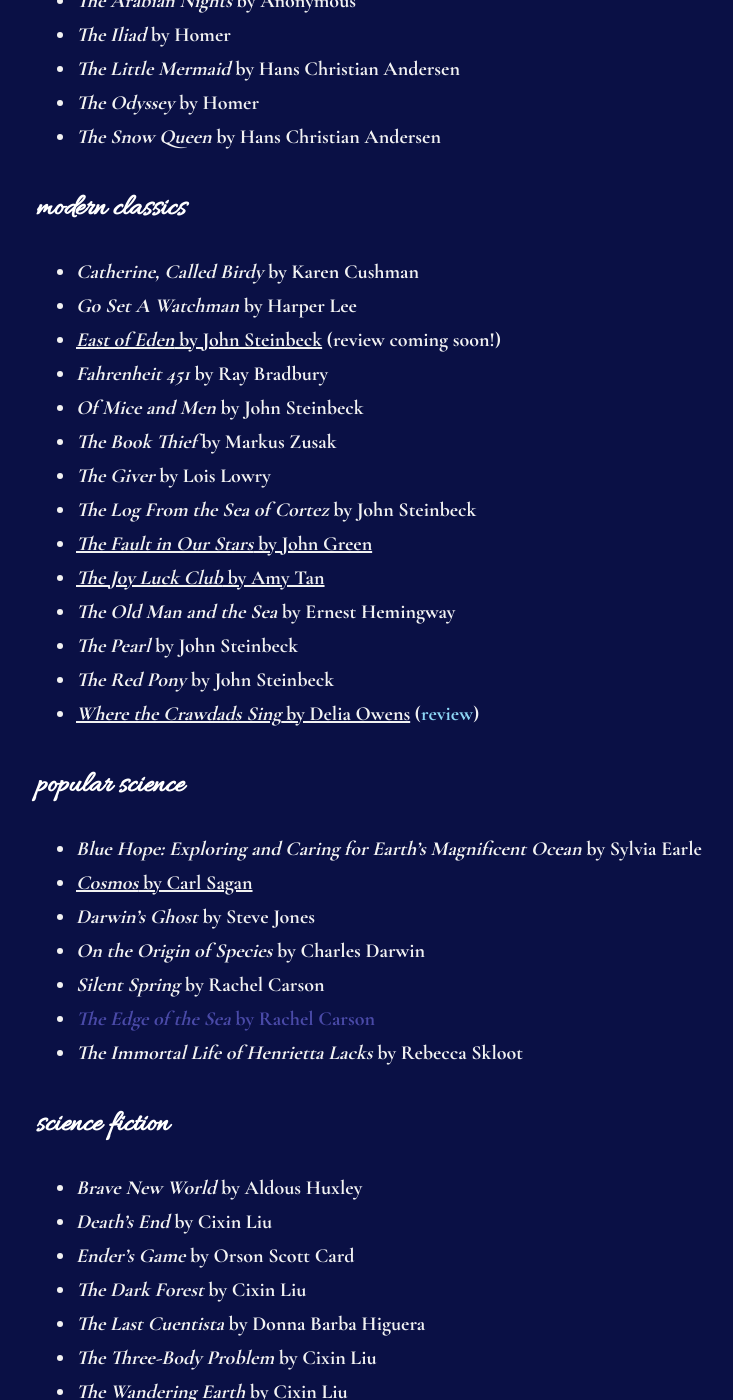
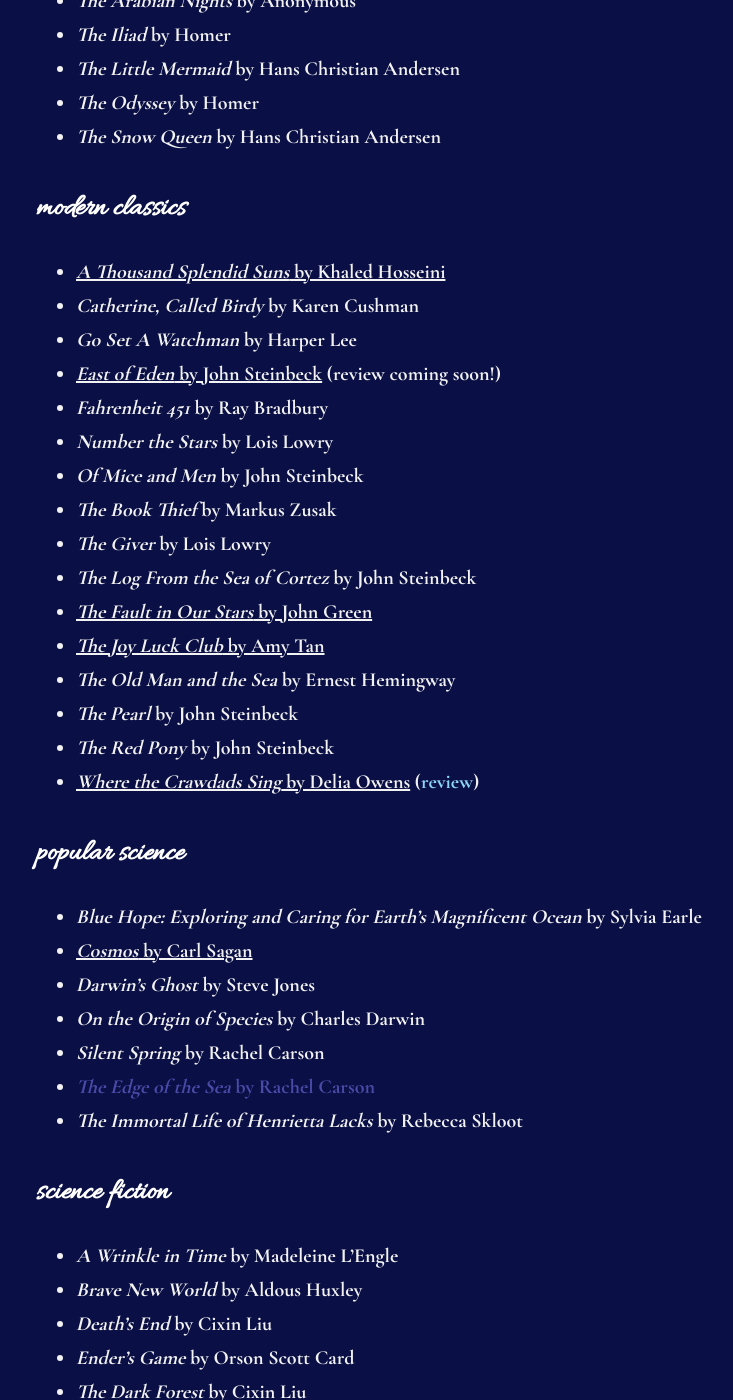
Before and after one commit to leucinemymind/leucinemymind.github.io, a Jekyll site: the page built from books.md, in a window 1280 px wide and 1400 px high, scrolled down 1701 px. Shown: the whole window, without its empty margins (179-912 px from the left). Built offline with Jekyll 4.4.1, drawn with Linux system fonts in a browser that asks for light colours; our own code applies the rules of GitHub Pages for plain Markdown files.

Commit message:
more books

```diff
--- a/books.md
+++ b/books.md
@@ -60,10 +60,12 @@ normal text = memorable, but not up there <br/>
 
 ### modern classics
 
+- <span style="font-weight: bold; text-decoration: underline">*A Thousand Splendid Suns* by Khaled Hosseini</span>
 - *Catherine, Called Birdy* by Karen Cushman
 - *Go Set A Watchman* by Harper Lee
 - <span style="font-weight: bold; text-decoration: underline">*East of Eden* by John Steinbeck</span> (review coming soon!)
 - *Fahrenheit 451* by Ray Bradbury
+- *Number the Stars* by Lois Lowry
 - *Of Mice and Men* by John Steinbeck
 - ***The Book Thief*** **by Markus Zusak**
 - *The Giver* by Lois Lowry
@@ -87,6 +89,7 @@ normal text = memorable, but not up there <br/>
 
 ### science fiction
 
+- *A Wrinkle in Time* by Madeleine L'Engle
 - ***Brave New World*** **by Aldous Huxley**
 - *Death's End* by Cixin Liu
 - *Ender's Game* by Orson Scott Card
```
